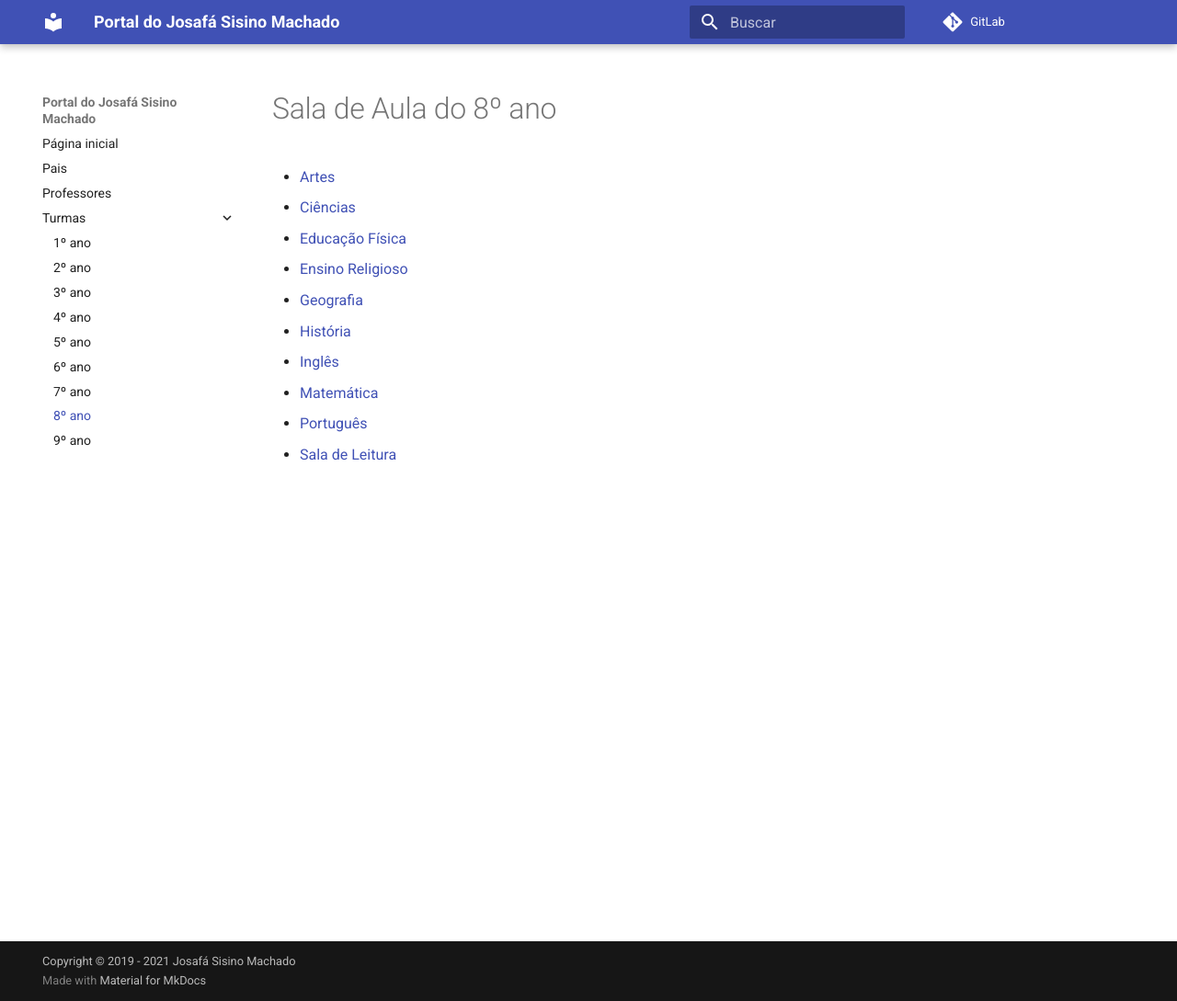
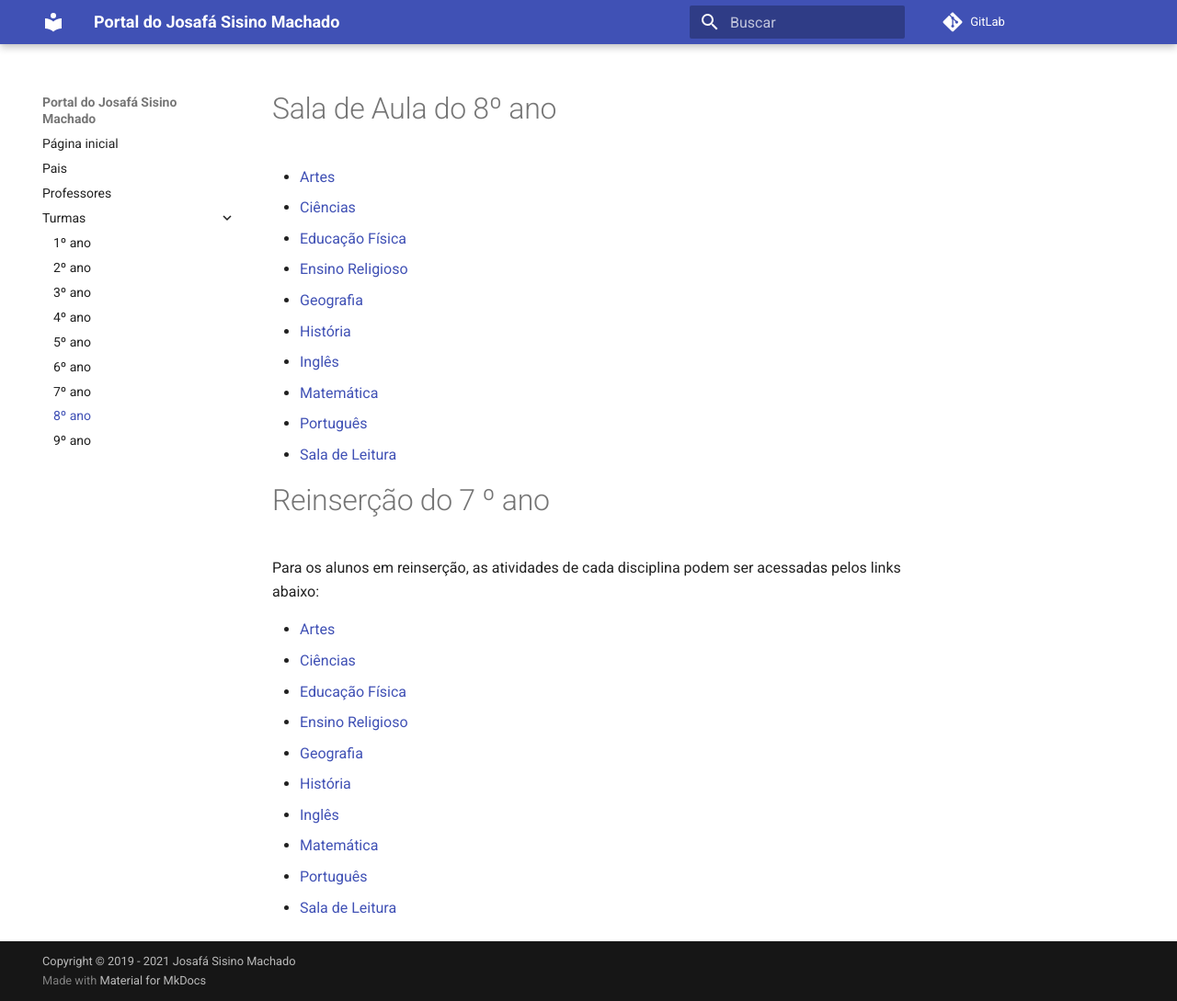
Before and after one commit to josalab/josalab, an MkDocs documentation site: the page built from docs/turmas/8o-ano.md, in a window 1280 px wide and 1089 px high. Shown: the whole window at 92% size. Built offline with MkDocs 1.6.1 and Material for MkDocs 9.7.7, drawn with Linux system fonts in a browser that asks for light colours; comment, search, counter and statistics services are not loaded.

Commit message:
Update 8o-ano.md

```diff
--- a/docs/turmas/8o-ano.md
+++ b/docs/turmas/8o-ano.md
@@ -10,3 +10,18 @@
 - [Matemática]()
 - [Português](https://padlet.com/fredericohorie/x71d2er1q7ymf28g)
 - [Sala de Leitura]()
+
+# Reinserção do 7 º ano
+
+Para os alunos em reinserção, as atividades de cada disciplina podem ser acessadas pelos links abaixo:
+
+- [Artes]()
+- [Ciências]()
+- [Educação Física]()
+- [Ensino Religioso]()
+- [Geografia]()
+- [História]()
+- [Inglês]()
+- [Matemática]()
+- [Português]()
+- [Sala de Leitura]()
```
